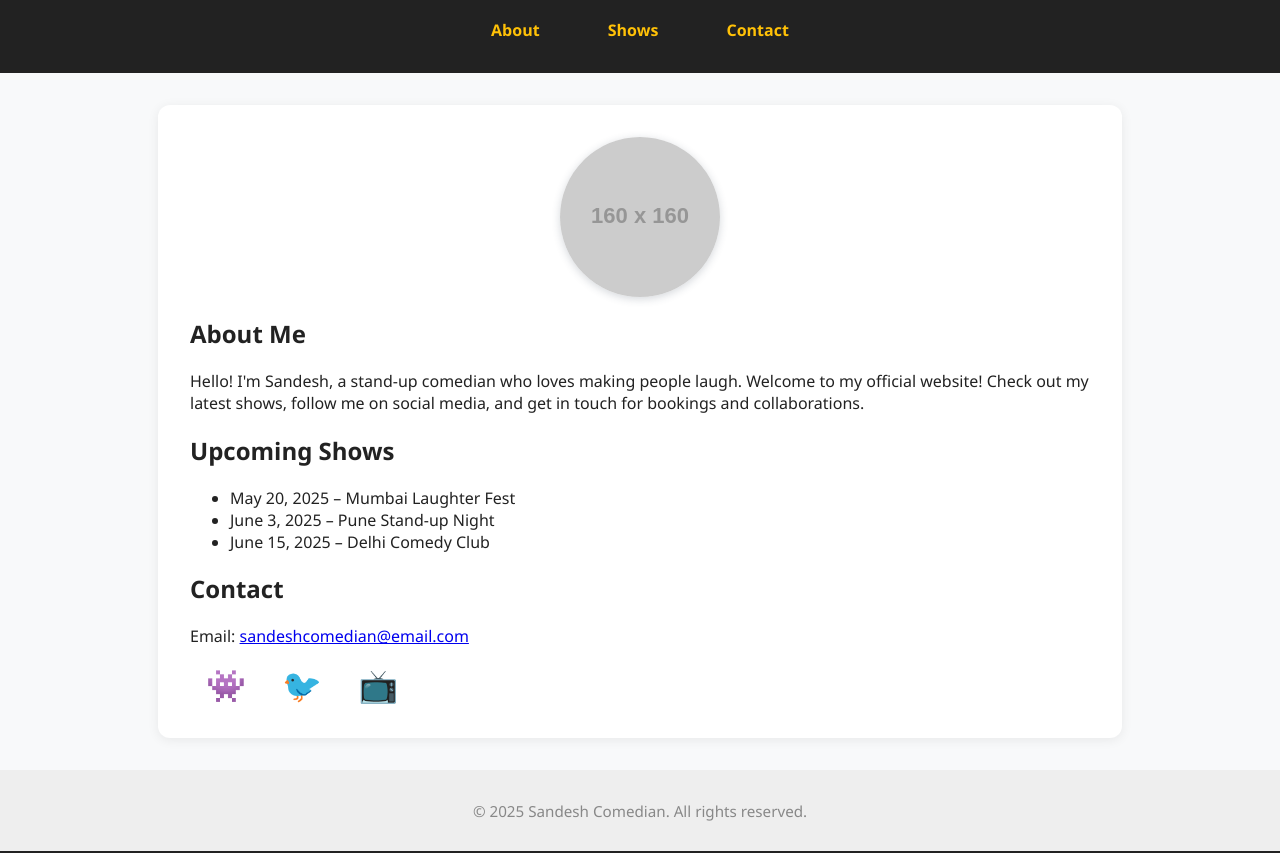
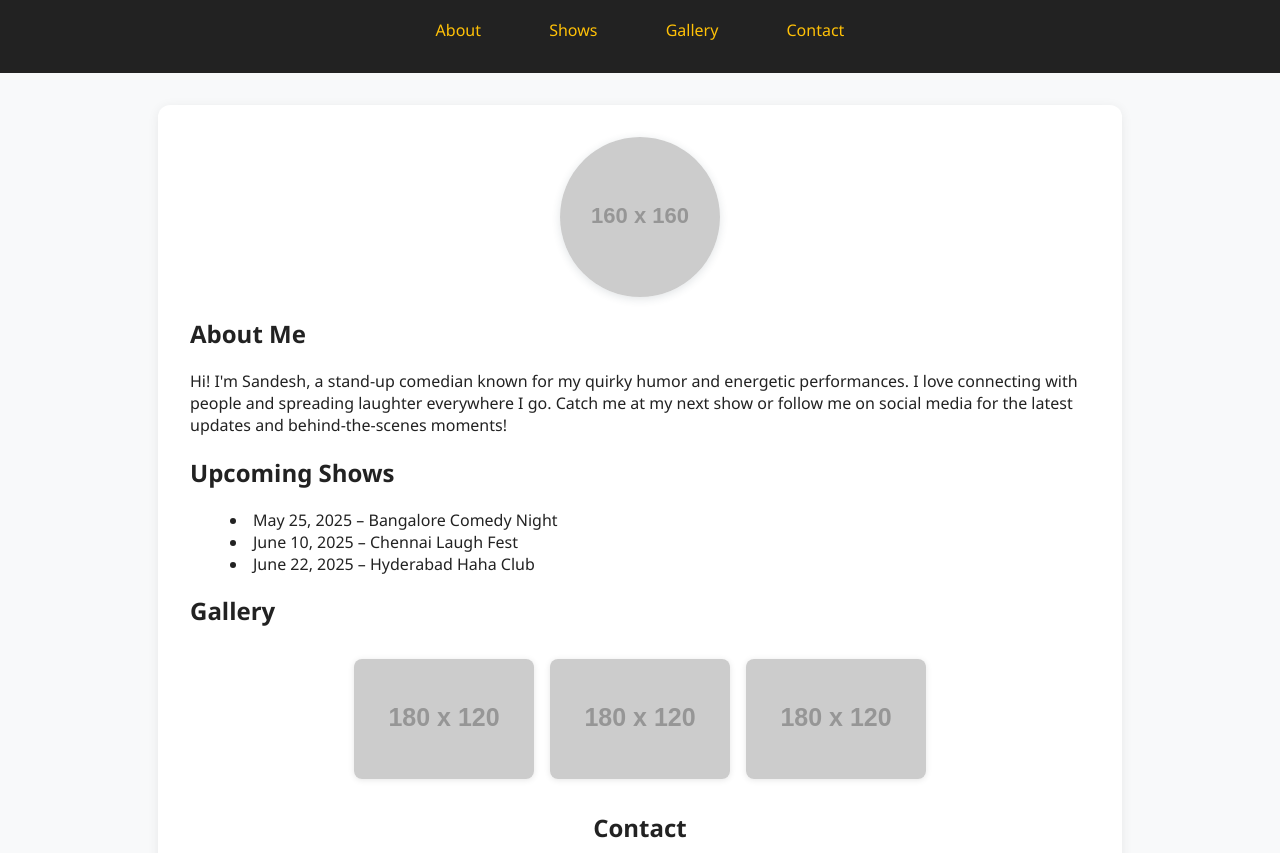
Before and after one commit to sandeshcomedian/sandeshcomedian.github.io, a plain HTML site: page index.html in a window 1280 px wide. Shown: the part 99-952 px from the top of the page. Drawn offline with Linux system fonts and the light colour scheme; placeholder pictures from the web are drawn by us.

Commit message:
Update index.html

```diff
--- a/index.html
+++ b/index.html
@@ -1,111 +1,3 @@
-<!DOCTYPE html>
-<html lang="en">
-<head>
-  <meta charset="UTF-8">
-  <title>Sandesh Comedian</title>
-  <meta name="viewport" content="width=device-width, initial-scale=1">
-  <style>
-    body {
-      background: #f7f7f7;
-      color: #222;
-      font-family: Arial, sans-serif;
-      margin: 0;
-      padding: 0;
-    }
-    header {
-      background: #2c3e50;
-      color: #fff;
-      padding: 2em 1em;
-      text-align: center;
-    }
-    nav a {
-      color: #fff;
-      text-decoration: none;
-      margin: 0 1em;
-      font-weight: bold;
-      transition: color 0.3s;
-    }
-    nav a:hover {
-      color: #ffd700;
-    }
-    main {
-      max-width: 700px;
-      margin: 2em auto;
-      background: #fff;
-      padding: 2em;
-      border-radius: 10px;
-      box-shadow: 0 2px 10px rgba(0,0,0,0.05);
-    }
-    img.profile {
-      width: 160px;
-      border-radius: 50%;
-      display: block;
-      margin: 0 auto 1em;
-      box-shadow: 0 2px 8px rgba(44,62,80,0.2);
-    }
-    h1, h2 {
-      color: #2c3e50;
-    }
-    footer {
-      text-align: center;
-      color: #777;
-      padding: 2em 1em;
-      font-size: 0.9em;
-      background: #eee;
-      margin-top: 2em;
-    }
-    .social a {
-      margin: 0 0.5em;
-      color: #2c3e50;
-      font-size: 1.5em;
-      text-decoration: none;
-      transition: color 0.2s;
-    }
-    .social a:hover {
-      color: #3498db;
-    }
-  </style>
-</head>
-<body>
-  <header>
-    <h1>Sandesh Comedian</h1>
-    <nav>
-      <a href="#about">About</a>
-      <a href="#shows">Shows</a>
-      <a href="#contact">Contact</a>
-    </nav>
-  </header>
-  <main>
-    <img src="https://via.placeholder.com/160" alt="Sandesh Photo" class="profile">
-    <section id="about">
-      <h2>About Me</h2>
-      <p>Hello! I'm Sandesh, a stand-up comedian who loves making people laugh. Welcome to my official website! Check out my latest shows, follow me on social media, and get in touch for bookings and collaborations.</p>
-    </section>
-    <section id="shows">
-      <h2>Upcoming Shows</h2>
-      <ul>
-        <li>May 20, 2025 – Mumbai Laughter Fest</li>
-        <li>June 3, 2025 – Pune Stand-up Night</li>
-        <li>June 15, 2025 – Delhi Comedy Club</li>
-      </ul>
-    </section>
-    <section id="contact">
-      <h2>Contact</h2>
-      <p>Email: <a href="mailto:sandeshcomedian@email.com">sandeshcomedian@email.com</a></p>
-      <div class="social">
-        <a href="https://instagram.com/" target="_blank" title="Instagram">&#x1F47E;</a>
-        <a href="https://twitter.com/" target="_blank" title="Twitter">&#x1F426;</a>
-        <a href="https://youtube.com/" target="_blank" title="YouTube">&#x1F4FA;</a>
-      </div>
-    </section>
-  </main>
-  <footer>
-    &copy; 2025 Sandesh Comedian. All rights reserved.
-  </footer>
-</body>
-</html>
-
-
 <!DOCTYPE html>
 <html lang="en">
 <head>
```
